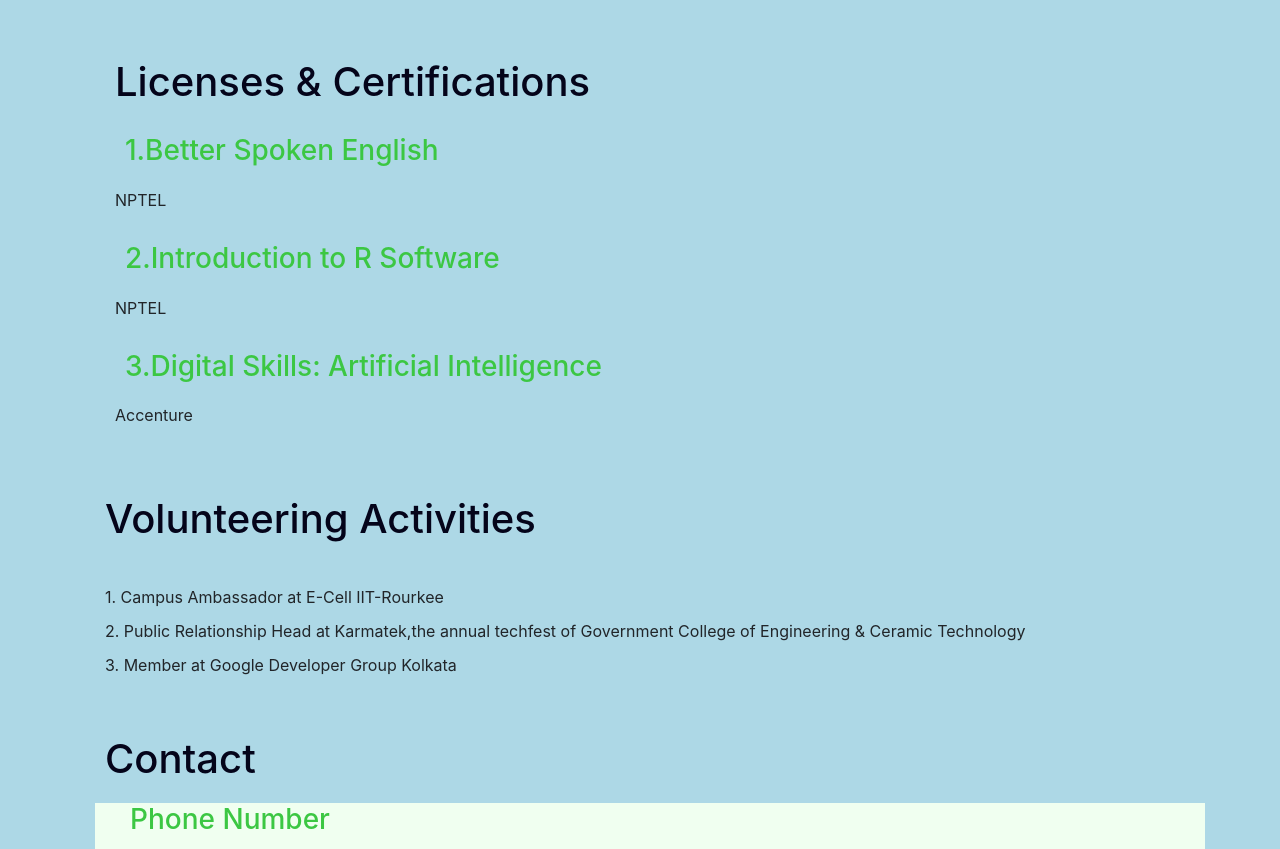
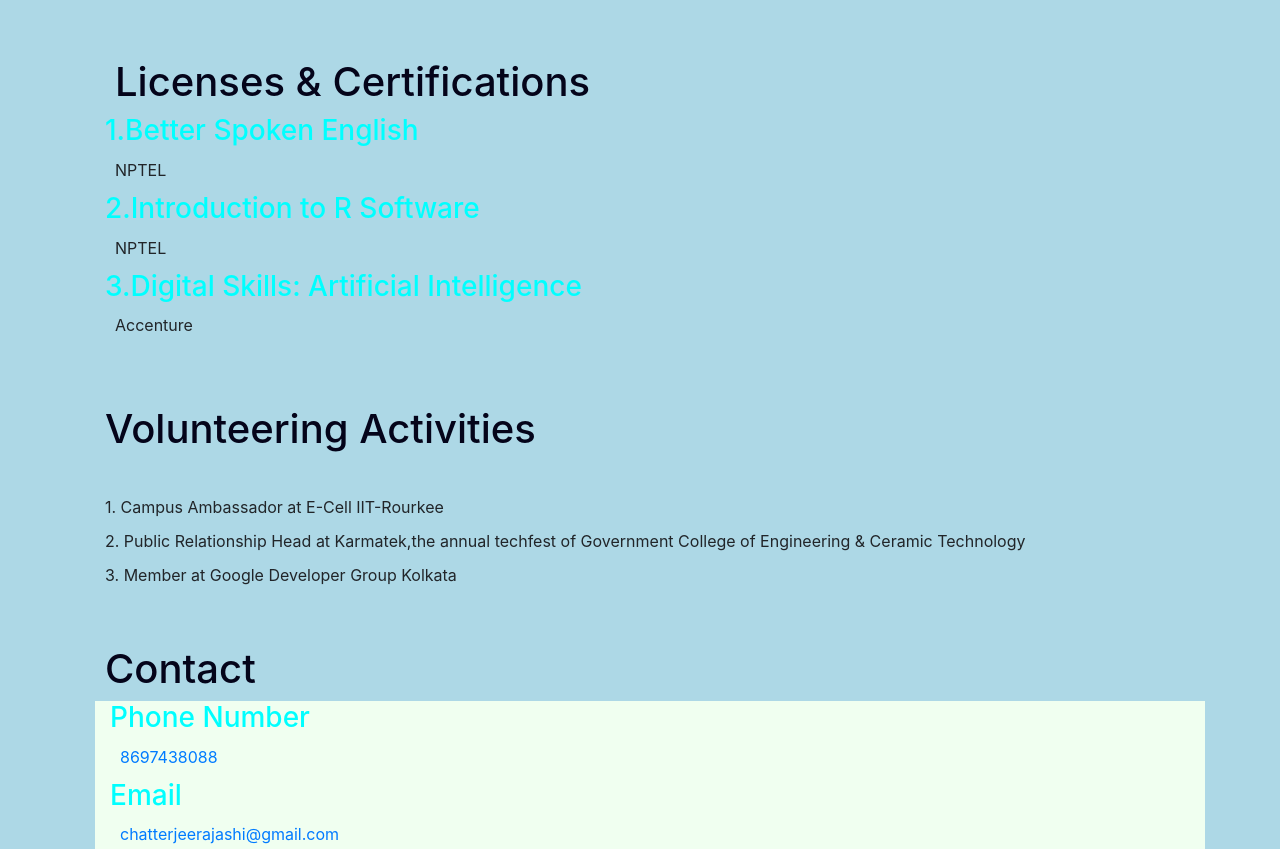
Before and after one commit to Rajashi18Chatterjee/Portfolio, a plain HTML site: page Untitled-1.html in a window 1280 px wide. Shown: the part 3308-4157 px from the top of the page. Drawn offline with nearby package versions, Linux system fonts and the light colour scheme; files whose address does not match are found by name.

Commit message:
Add files via upload

```diff
--- a/style.css
+++ b/style.css
@@ -7,9 +7,11 @@ h1 {
   color: rgb(4, 4, 26);
   margin-left: 10px;
 }
+h3{
+  color: aqua;
+}
+h2,
 
-h2,
-h3,
 h4,
 
 h6
```
